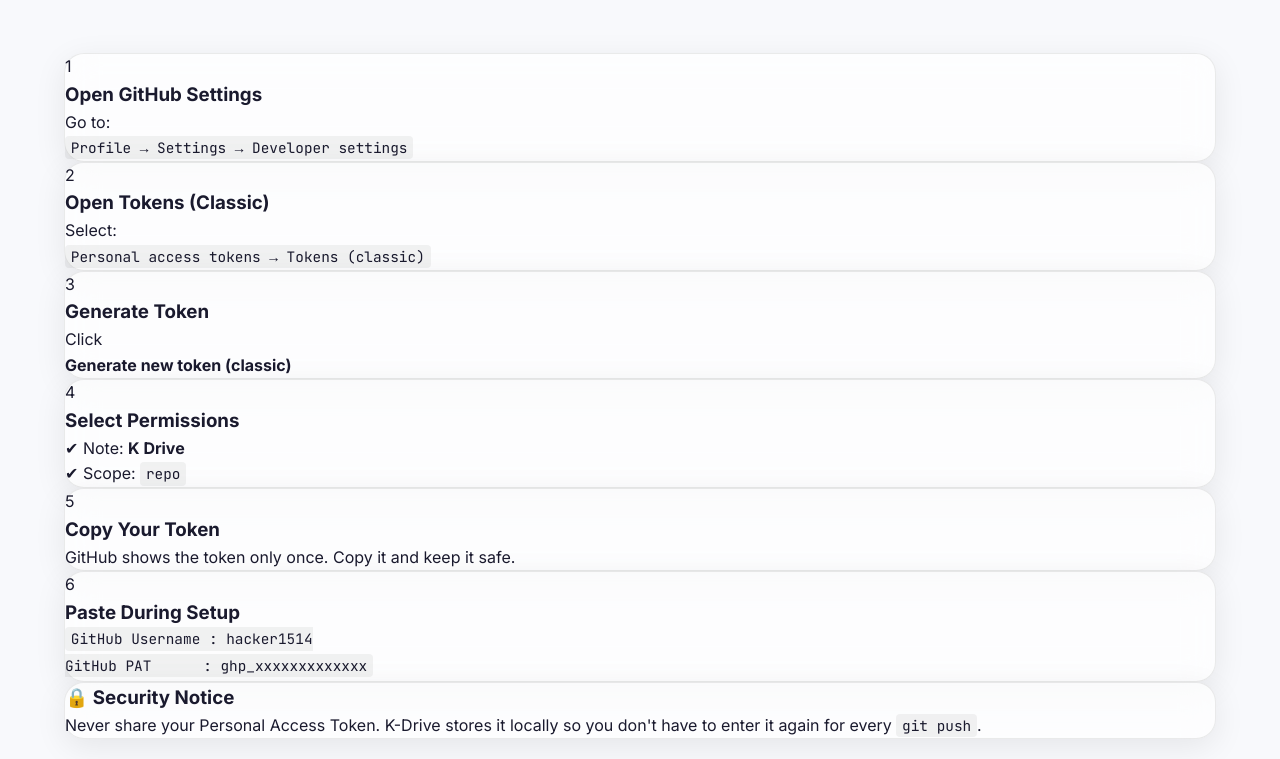
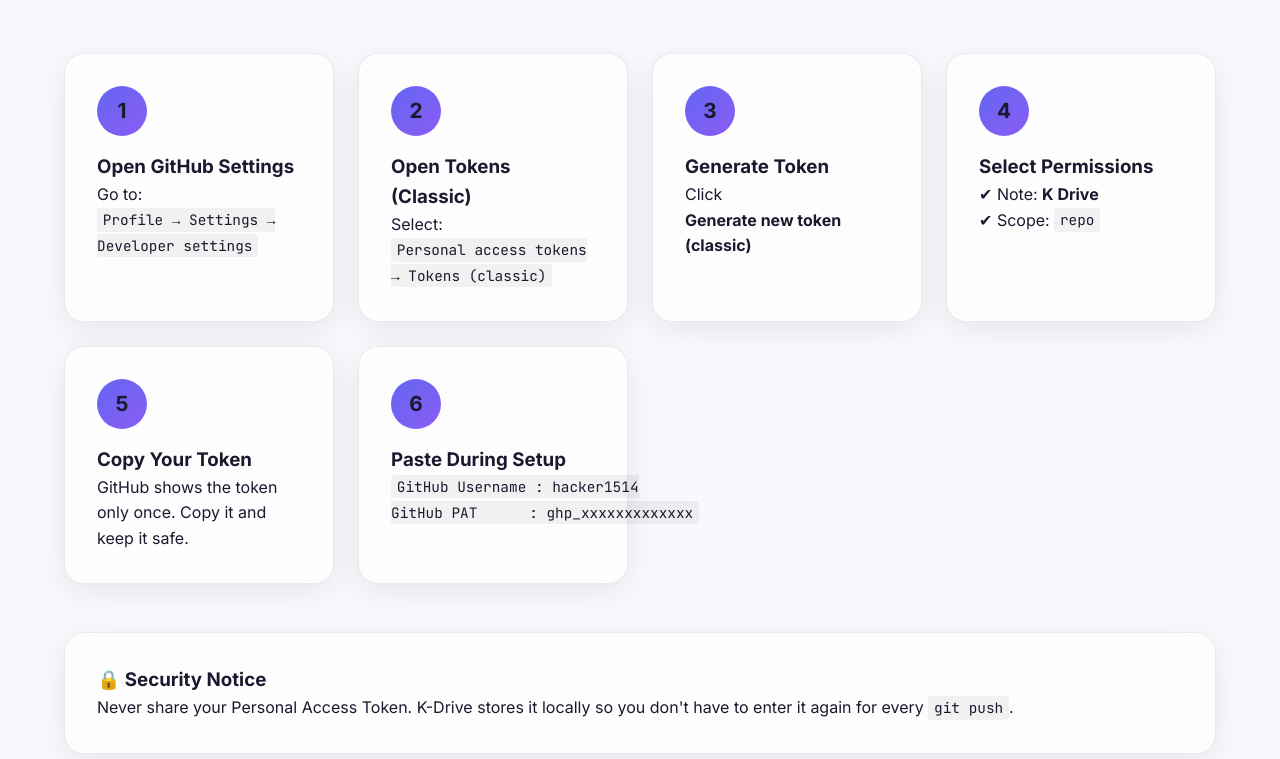
Before and after one commit to hacker1514/download, a plain HTML site: page index.html in a window 1280 px wide. Shown: the part 8661-9420 px from the top of the page. Drawn offline with Linux system fonts and the light colour scheme.

Commit message:
Update styles.css

```diff
--- a/css/styles.css
+++ b/css/styles.css
@@ -47,6 +47,43 @@
   --transition-slow: 0.5s ease;
 }
 
+.pat-grid{
+    display:grid;
+    grid-template-columns:repeat(auto-fit,minmax(260px,1fr));
+    gap:1.5rem;
+    margin-top:3rem;
+}
+
+.pat-card{
+    padding:2rem;
+    border-radius:20px;
+    position:relative;
+    transition:.3s;
+}
+
+.pat-card:hover{
+    transform:translateY(-8px);
+}
+
+.pat-number{
+    width:50px;
+    height:50px;
+    border-radius:50%;
+    background:linear-gradient(135deg,#6366f1,#8b5cf6);
+    display:flex;
+    align-items:center;
+    justify-content:center;
+    font-size:1.3rem;
+    font-weight:bold;
+    margin-bottom:1rem;
+}
+
+.pat-warning{
+    margin-top:3rem;
+    padding:2rem;
+    border-left:5px solid #f59e0b;
+}
+
 /* Light Theme */
 [data-theme="light"] {
   --bg-primary: #f8f9fc;
```
